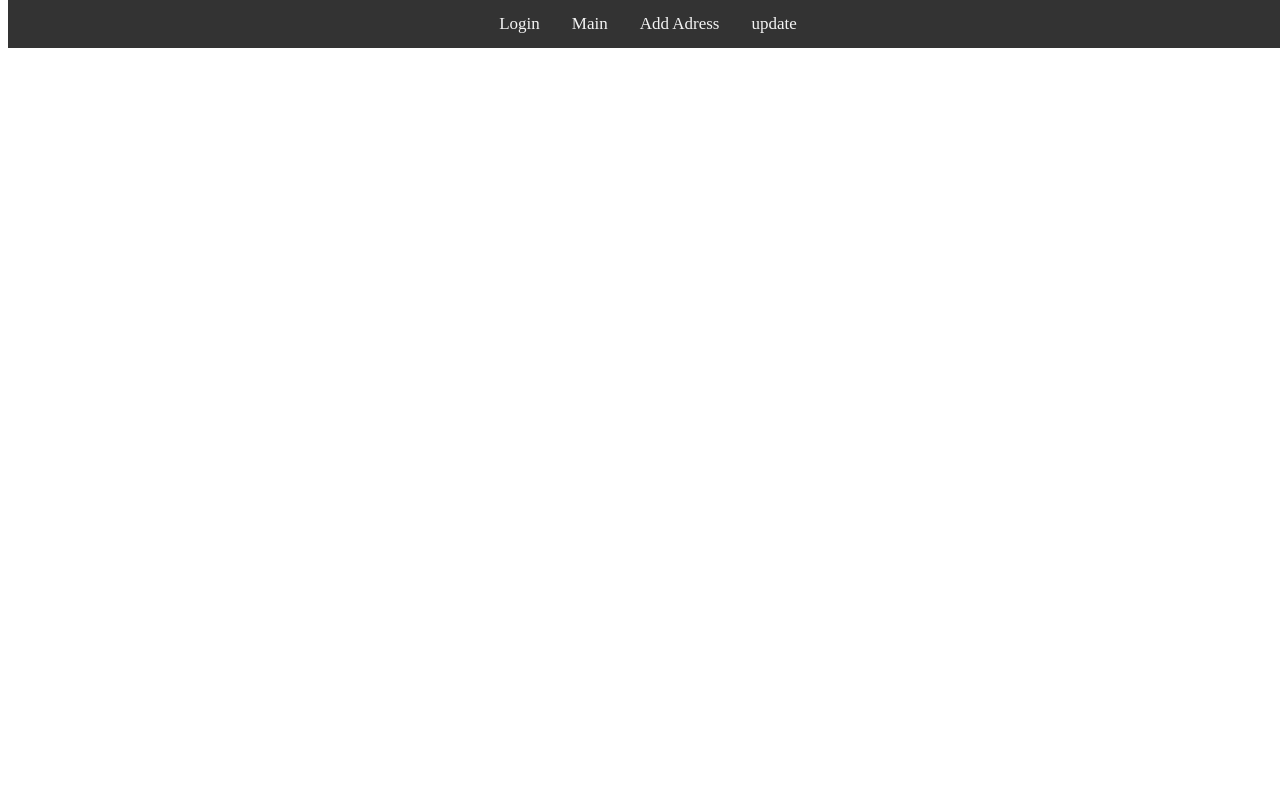
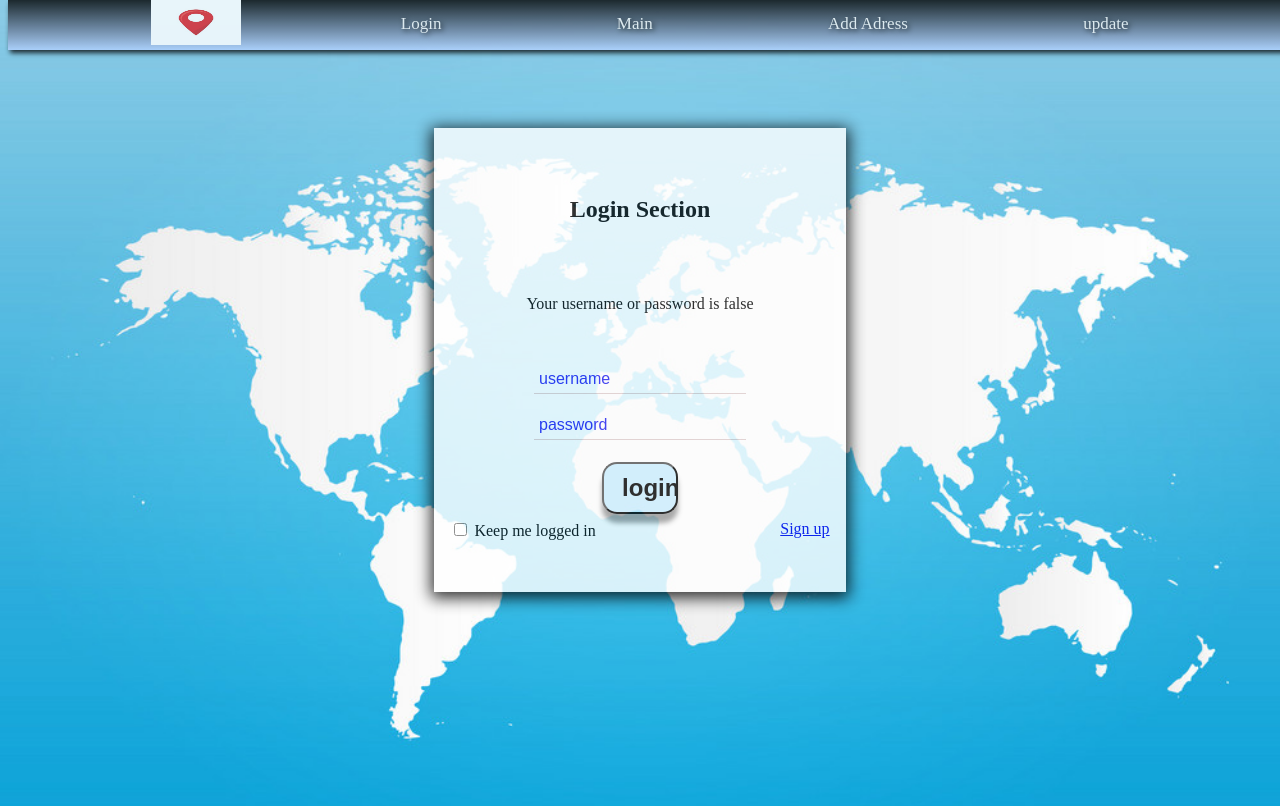
Before and after one commit to MohamedAliKhalil1/WADSoSe20, a website: page adviz/src/index.html in a window 1280 px wide. Drawn offline with Linux system fonts and the light colour scheme.

Commit message:
Login and map iframe adding

```diff
--- a/adviz/src/css/style.css
+++ b/adviz/src/css/style.css
@@ -1,52 +1,120 @@
+body {
+  background-image: url(world_map.jpg);
+  background-repeat: no-repeat;
+  background-size: cover;
+}
+/*##########################navbar styles############################################*/
+nav {
+  opacity: 0.8;
+  overflow: hidden;
+  top: 0;
+  width: 100%;
+  background: linear-gradient(#000000, #b3d1ff);
+  text-shadow: 2px 2px 5px black;
+  box-shadow: 2px 3px 5px black;
+  position: fixed;
+  z-index: 1;
+  display: flex;
+  font-size: 17px;
+  justify-content: space-evenly;
+}
+nav > div  a {
+  padding: 14px 16px;
+  display: block;
+  color: #f2f2f2;
+  text-decoration: none;
+  transition: 1s;
+}
+nav :hover a{
+  background: #ffffff;
+  color: rgb(99, 7, 7);
+}
+
+/*##########################Styles of the main 4 sections####################################################*/
 main {
-  position: relative;
   overflow: hidden;
   height: 100vh;
+  width: 100%;
 }
-
 section {
   padding:3em 1em 1em;
 	width:100%;
 	height: 100vh;
-	background: rgb(165, 103, 103);
 	display: none;
   transition: 1s;
   margin-top: 50px;
-
+  position: relative;
 
 }
-
-
 section:target {
   display: block;
+}
+
+/*###########################login styling#############################################################*/
+#login_holder {
+  height: 50%;
+  width: 30%;
+  background-color: #ffff;
+  opacity: 0.8;
+  margin: auto;
+  margin-top: 120px;
+  box-shadow: 0px 3px 15px 3px black;
+  display: grid;
+}
+#login_holder h1,
+#login_holder > #login_err_msg_holder,
+#login_holder > #login_form
+{
+  justify-items: center;
+  align-items: center;
+  text-align: center;
+  width: 100%;
+  height: 100%;
+}
+#err_msg {
+ //TODO
 
 }
+#login_form {
+  display: grid;
+  justify-items: center;
+  align-items: center;
+}
+::placeholder {
+  color: rgb(28, 28, 241);
+}
+.login_form_field {
+  border: none;
+  border-bottom: 1px solid #dfcdcd;
+  margin-bottom: 10px;
+  outline: none;
+  padding: 0px 0px 5px 5px;
+  font-size: medium;
+}
+.login_submit {
+  width: 20%;
+  padding: 10px 18px;
+  border-radius: 15px;
+  color: #000000;
+  background-color: #cceeff;
+  font-weight: bold;
+  font-size: 24px;
+  cursor: pointer;
+  outline: none;
+  box-shadow: 0 9px 5px #999;
+}
 
-.navigation {
-  opacity: 0.8;
-  overflow: hidden;
-  top: 0;
-  width: 100%;
+.login_submit:hover {
+  background-color: #000000;
+  color: #ffffff;
+}
+
+.login_submit:active {
   background-color: black;
-  position: fixed;
-  z-index: 1;
-  display: flex;
-  justify-content: center;
-  clear: both;
+  box-shadow: 0px 5px #666;
+  transform: translateY(4px);
 }
-.navigation > div  a {
-  float: left;
-  display: block;
-  color: #f2f2f2;
-  text-align: center;
-  padding: 14px 16px;
-  text-decoration: none;
-  font-size: 17px;
-  transition: 1s;
+
+.login_footer div {
+  float: right;
 }
-.navigation :hover a{
-  background-color: burlywood;
-}
-body {
-  width: 100%;
-}
--- a/adviz/src/index.html
+++ b/adviz/src/index.html
@@ -6,30 +6,53 @@
     <link rel="stylesheet" type="text/css" href="css/style.css">
 </head>
 <body>
+    <div class="container">
+        <!-----------------------------------start navigation bar skeleton---------------------------------------->
         <nav>
-        <div Class = "navigation">
-            <div><a href="#login">Login</a></div>
+            <div><img src="location_53876-25530.jpg" alt="AdViz" style="width: 90px; height: 45px;"></div>
+            <div><a href="#login_holder">Login</a></div>
             <div><a href="#main">Main</a></div>
             <div><a href="#addadress">Add Adress</a></div>
             <div><a href="#update">update</a></div>
+        </nav>
+        <!-----------------------------------End navigation bar skeleton------------------------------------------>
+
+        <!-----------------------------------start login/main/add adress/update sections skeleton----------------->
+        <main>
+            <!------------------------------------start login------------------------------------------------------>
+            <section id = "login_holder">
+                <h1>Login Section</h1>
+                <div id="login_err_msg_holder"><p id="err_msg">Your username or password is false</p></div>
+                <form id="login_form" action="">
+                    <input type="text" id="username_field" name="usename" class="login_form_field" placeholder="username">
+                    <input type="password" id="pwd_field" name="password" class="login_form_field" placeholder="password">
+                    <button class="login_submit">login</button>
+                </form>
+                <div class="login_footer">
+                    <input type="checkbox" id="keep_logged_in" name="remmember me logged in">
+                    <label for="keep_logged_in">Keep me logged in</label>
+                    <div><a href="#signup_holder" id="sign_up_link">Sign up</a></div>
                 </div>
-    </nav>
-    <main>
-        <section id = "login">
-            <h1>Login Section</h1>
             </section>
-
+            <!------------------------------------End login--------------------------------------------------------->
+            <!------------------------------------start main-------------------------------------------------------->
             <section id = "main">
                 <h1>Main Section</h1>
+                <div style="width: 50%; margin: auto;"><iframe width="100%" height="600" src="https://maps.google.com/maps?width=1000%&amp;height=600&amp;hl=en&amp;coord=31.199004, 29.894378&amp;q=berlin+(AdViz)&amp;ie=UTF8&amp;t=&amp;z=9&amp;iwloc=B&amp;output=embed" frameborder="0" scrolling="no" marginheight="0" marginwidth="0"><a href="https://www.maps.ie/draw-radius-circle-map/">Radius map tool</a></iframe></div><br />
             </section>
-
+            <!------------------------------------End main---------------------------------------------------------->
+            <!------------------------------------start Add Adress-------------------------------------------------->
             <section id = "addadress">
                 <h1>Add Adress section</h1>
             </section>
-
+            <!------------------------------------End Add Adress---------------------------------------------------->
+            <!------------------------------------start update------------------------------------------------------>
             <section id = "update">
                 <h1>Update section</h1>
             </section>
+            <!------------------------------------End update-------------------------------------------------------->
         </main>
+        <!------------------------------------End login/main/add adress/update sections skeleton---------------------->
+    </div>
 </body>
 </html>
```
Also changed, not shown: adviz/src/css/world_map.jpg (added), adviz/src/location_53876-25530.jpg (added). Lines whose indentation alone changed are shown as unchanged.
